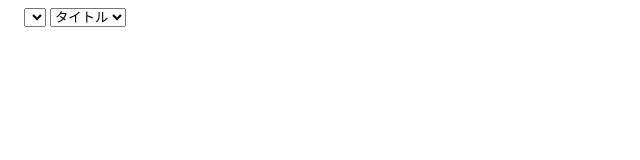
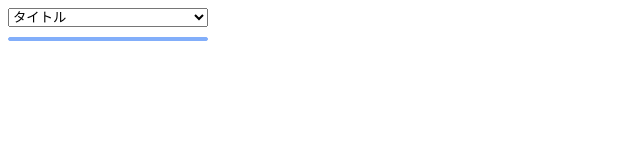
Before and after one commit to noonyuu/tab-sort, a browser extension: page index.html in a window 1280 px wide. Shown: the whole page, without its empty margins (0-640 px from the left). Drawn offline with Linux system fonts and the light colour scheme.

Commit message:
[change]uiの調整と不必要な要素を削除

```diff
--- a/index.html
+++ b/index.html
@@ -3,25 +3,15 @@
   <head>
     <meta charset="UTF-8" />
     <meta name="viewport" content="width=device-width, initial-scale=1.0" />
+    <link rel="stylesheet" href="style.css" />
     <title>タブ整理</title>
-    <style>
-      body {
-        width: 230px;
-      }
-      button {
-        background-color: transparent;
-        border: none;
-        cursor: pointer;
-      }
-    </style>
   </head>
   <body>
-    <button id="tabSort"></button>
-    <select id="windowSelect"></select>
     <select id="sortRule">
       <option value="title">タイトル</option>
       <option value="url">URL</option>
     </select>
+    <button id="tabSort"></button>
     <script src="index.js"></script>
   </body>
 </html>
--- /dev/null
+++ b/style.css
@@ -0,0 +1,17 @@
+body {
+  width: 200px;
+  display: flex;
+  flex-direction: column;
+  justify-content: center;
+}
+button {
+  background-color: transparent;
+  cursor: pointer;
+  border: 1px solid #82aefa;
+  background-color: #82aefa;
+  border-radius: 4px;
+  color: white;
+}
+select {
+  margin-bottom: 10px;
+}
```
